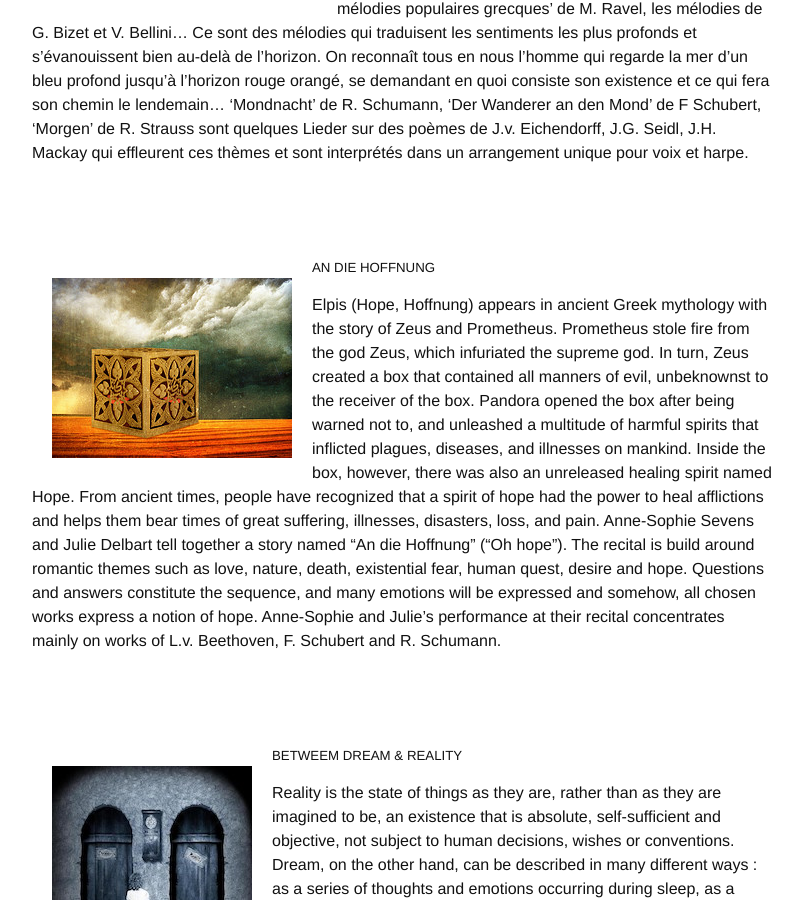
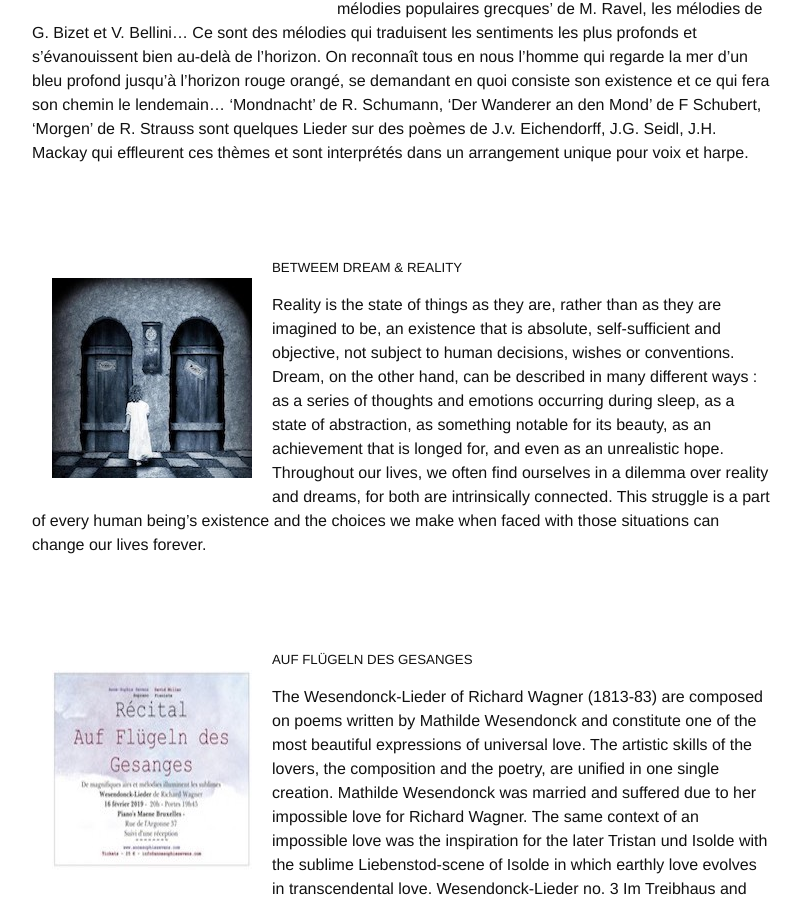
Before and after one commit to annesophie-sevens/annesophie-sevens.github.io, a Jekyll site: the page built from project-fr.md, in a window 1280 px wide and 900 px high, scrolled down 524 px. Shown: the whole window, without its empty margins (238-1040 px from the left). Built offline with Jekyll 4.4.1, drawn with Linux system fonts in a browser that asks for light colours; nearby versions of some CDN libraries.

Commit message:
Update project-fr.md

```diff
--- a/project-fr.md
+++ b/project-fr.md
@@ -13,17 +13,6 @@ ref: project
 ##### Dans le cadre du récital ‘Là-bas’, le duo An-Ka vous invite à un voyage musical dans le pays du bleu azur, jaune doré, rouge cuivré et par ses mélodies, à un vol sur la mer méditerranée jusqu’à l’horizon lointain.
 
 Le Duo An-Ka, formé par la soprano Anne-Sophie Sevens et l’harpiste Karen Peeters, vous fera découvrir le monde oriental du byzantinisme grec. Les couleurs bleu azur, jaune doré et rouge cuivré de la culture méditerranéenne sont reflétées dans des œuvres musicales telles les ‘Cinq mélodies populaires grecques’ de M. Ravel, les mélodies de G. Bizet et V. Bellini… Ce sont des mélodies qui traduisent les sentiments les plus profonds et s’évanouissent bien au-delà de l'horizon. On reconnaît tous en nous l’homme qui regarde la mer d'un bleu profond jusqu'à l'horizon rouge orangé, se demandant en quoi consiste son existence et ce qui fera son chemin le lendemain... ‘Mondnacht’ de R. Schumann, ‘Der Wanderer an den Mond’ de F Schubert, 'Morgen' de R. Strauss sont quelques Lieder sur des poèmes de J.v. Eichendorff, J.G. Seidl, J.H. Mackay qui effleurent ces thèmes et sont interprétés dans un arrangement unique pour voix et harpe.
-
-&nbsp;
-
-&nbsp;
-
-<img style="float: left; padding: 20px" src="/assets/pandora.jpg">
-
-##### AN DIE HOFFNUNG
-
-Elpis (Hope, Hoffnung) appears in ancient Greek mythology with the story of Zeus and Prometheus. Prometheus stole fire from the god Zeus, which infuriated the supreme god. In turn, Zeus created a box that contained all manners of evil, unbeknownst to the receiver of the box. Pandora opened the box after being warned not to, and unleashed a multitude of harmful spirits that inflicted plagues, diseases, and illnesses on mankind. Inside the box, however, there was also an unreleased healing spirit named Hope. From ancient times, people have recognized that a spirit of hope had the power to heal afflictions and helps them bear times of great suffering, illnesses, disasters, loss, and pain.
-Anne-Sophie Sevens and Julie Delbart tell together a story named “An die Hoffnung” (“Oh hope”). The recital is build around romantic themes such as love, nature, death, existential fear, human quest, desire and hope. Questions and answers constitute the sequence, and many emotions will be expressed and somehow, all chosen works express a notion of hope. Anne-Sophie and Julie’s performance at their recital concentrates mainly on works of L.v. Beethoven, F. Schubert and R. Schumann.
 
 &nbsp;
 
```
